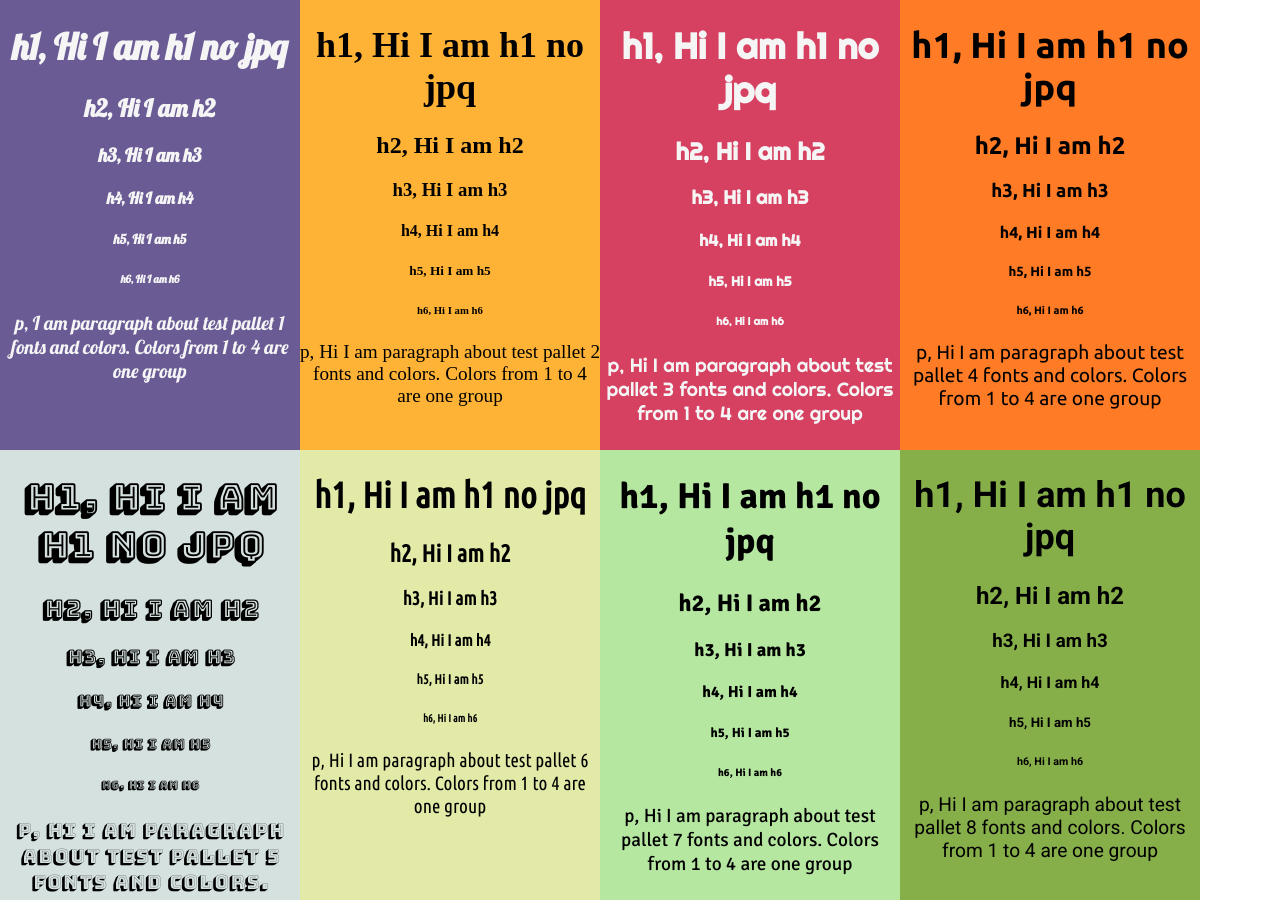
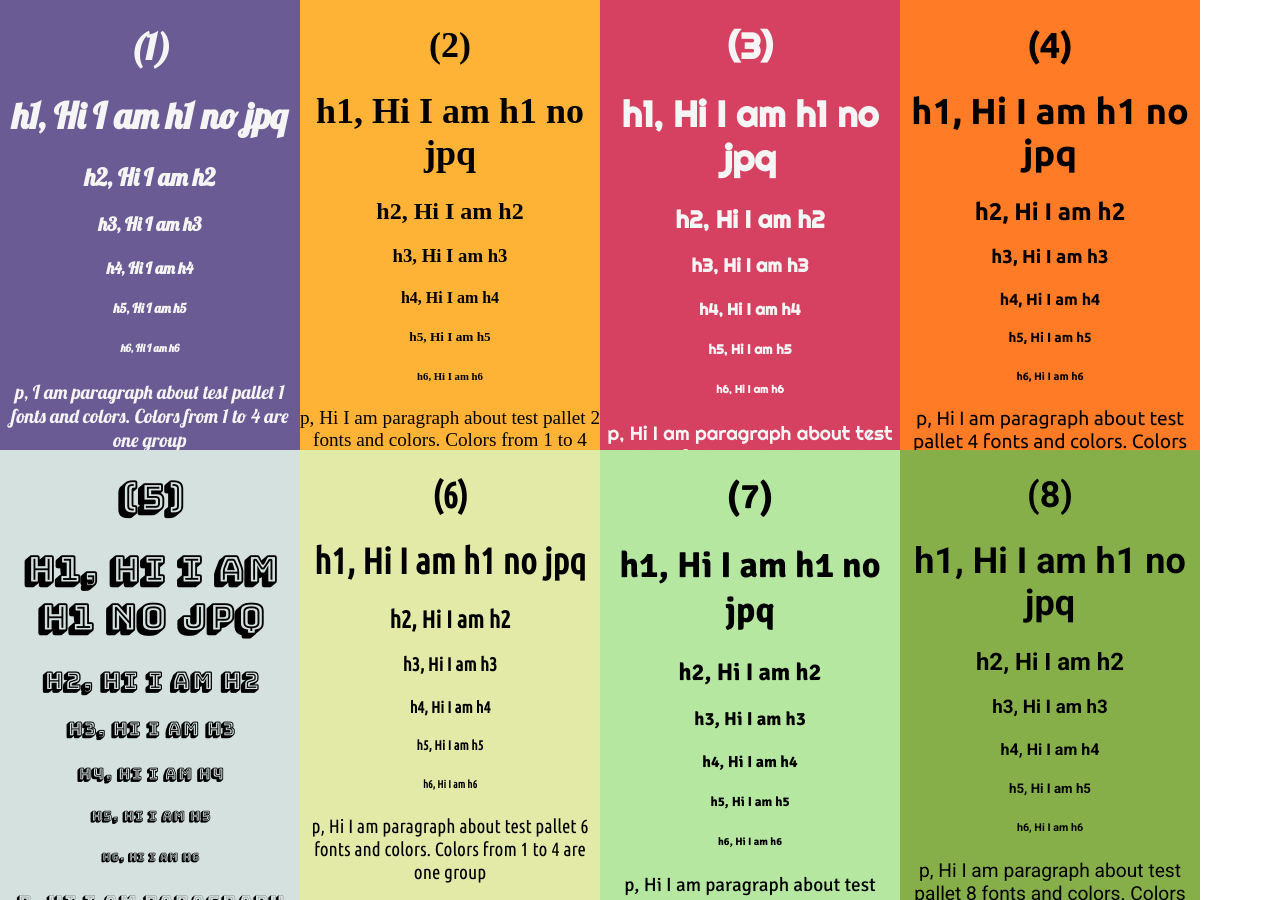
Before and after one commit to rezikalf2/test-colors-fonts, a plain HTML site: page index.html in a window 1280 px wide. Drawn offline with Linux system fonts and the light colour scheme; a web font is replaced by a local one.

Commit message:
Number pallets for easier linkage

```diff
--- a/index.html
+++ b/index.html
@@ -21,6 +21,7 @@
         <main>
             <section class="test-font" class="full-width">
                 <div id="test-font-1" class="fourth-width">
+                    <h1>(1)</h1>
                     <h1> h1, Hi I am h1 no jpq</h1>
                     <h2> h2, Hi I am h2</h2>
                     <h3> h3, Hi I am h3</h3>
@@ -30,6 +31,7 @@
                     <p> p, I am paragraph about test pallet 1 fonts and colors. Colors from 1 to 4 are one group</p>
                 </div>
                 <div id="test-font-2" class="fourth-width">
+                    <h1>(2)</h1>
                     <h1> h1, Hi I am h1 no jpq</h1>
                     <h2> h2, Hi I am h2</h2>
                     <h3> h3, Hi I am h3</h3>
@@ -39,6 +41,7 @@
                     <p> p, Hi I am paragraph about test pallet 2 fonts and colors. Colors from 1 to 4 are one group</p>
                 </div>
                 <div id="test-font-3" class="fourth-width">
+                    <h1>(3)</h1>
                     <h1> h1, Hi I am h1  no jpq</h1>
                     <h2> h2, Hi I am h2</h2>
                     <h3> h3, Hi I am h3</h3>
@@ -49,6 +52,7 @@
 
                 </div>
                 <div id="test-font-4" class="fourth-width">
+                    <h1>(4)</h1>
                     <h1> h1, Hi I am h1  no jpq</h1>
                     <h2> h2, Hi I am h2</h2>
                     <h3> h3, Hi I am h3</h3>
@@ -58,6 +62,7 @@
                     <p> p, Hi I am paragraph about test pallet 4 fonts and colors. Colors from 1 to 4 are one group</p>
                 </div>
                 <div id="test-font-5" class="fourth-width">
+                    <h1>(5)</h1>
                     <h1> h1, Hi I am h1 no jpq</h1>
                     <h2> h2, Hi I am h2</h2>
                     <h3> h3, Hi I am h3</h3>
@@ -67,6 +72,7 @@
                     <p> p, Hi I am paragraph about test pallet 5 fonts and colors. Colors from 1 to 4 are one group</p>
                 </div>
                 <div id="test-font-6" class="fourth-width">
+                    <h1>(6)</h1>
                     <h1> h1, Hi I am h1 no jpq</h1>
                     <h2> h2, Hi I am h2</h2>
                     <h3> h3, Hi I am h3</h3>
@@ -76,6 +82,7 @@
                     <p> p, Hi I am paragraph about test pallet 6 fonts and colors. Colors from 1 to 4 are one group</p>
                 </div>
                 <div id="test-font-7" class="fourth-width">
+                    <h1>(7)</h1>
                     <h1> h1, Hi I am h1 no jpq</h1>
                     <h2> h2, Hi I am h2</h2>
                     <h3> h3, Hi I am h3</h3>
@@ -85,6 +92,7 @@
                     <p> p, Hi I am paragraph about test pallet 7 fonts and colors. Colors from 1 to 4 are one group</p>
                 </div>
                 <div id="test-font-8" class="fourth-width">
+                    <h1>(8)</h1>
                     <h1> h1, Hi I am h1 no jpq</h1>
                     <h2> h2, Hi I am h2</h2>
                     <h3> h3, Hi I am h3</h3>
```
Lines whose indentation alone changed are shown as unchanged.
